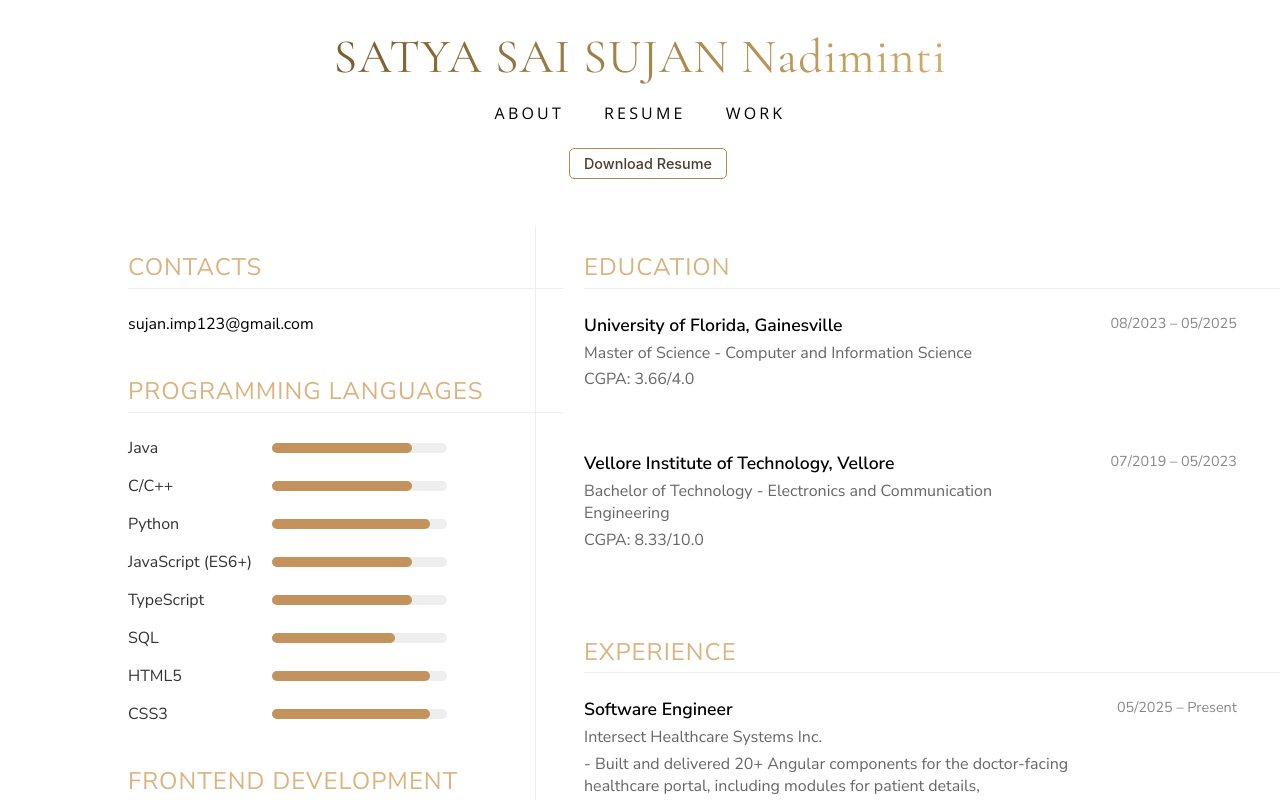
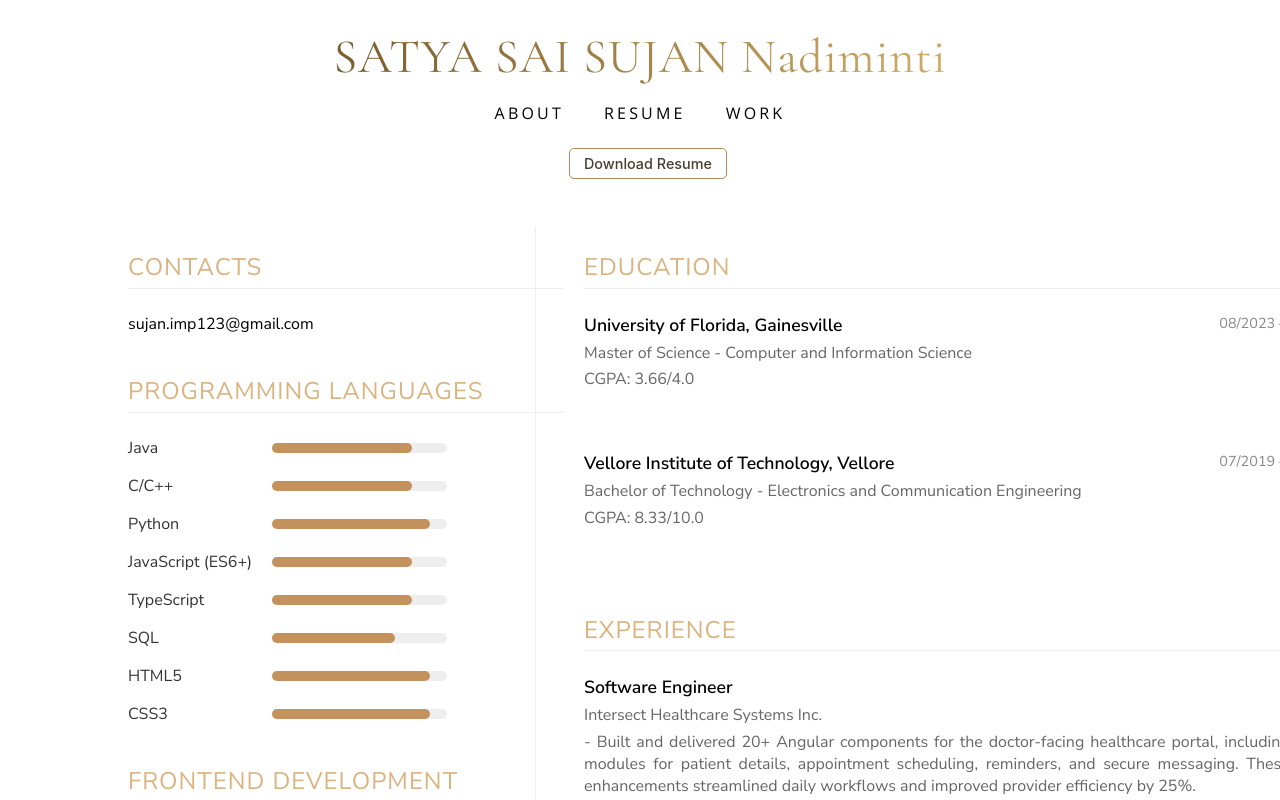
Before and after one commit to NadimintiSujan/sujan-portfolio, a React (Create React App) app: page /resume in a window 1280 px wide. Shown: the top 800 px of the page. Built offline with nearby package versions, Linux system fonts and the light colour scheme; a web font is replaced by a local one.

Commit message:
Updated Resume.css

```diff
--- a/src/components/Resume.css
+++ b/src/components/Resume.css
@@ -15,9 +15,9 @@
 }
 
 .resume-right {
-  width: 60%;
+  width: 70%;                 /* ✅ CHANGED (was 60%) – take more of the right space */
   padding-left: 3rem;
-  padding-right:2rem;
+  padding-right: 2rem;
 }
 
 .resume-right .item {
@@ -28,7 +28,7 @@
 }
 
 .resume-right .item div {
-  max-width: 75%; /* Ensures long text wraps nicely */
+  max-width: 100%;            /* ✅ CHANGED (was 75%) – allow text to fill available space */
 }
 
 .resume-right .item strong {
@@ -39,6 +39,8 @@
   margin: 0.3rem 0;
   font-size: 1rem;
   color: #666;
+  text-align: justify;        /* ✅ NEW */
+  text-justify: inter-word;   /* ✅ NEW */
 }
 
 .block-left {
@@ -75,7 +77,6 @@
   width: 900px; ;
 }
 
-
 .skill-bar {
   display: flex;
   align-items: center;
@@ -109,11 +110,11 @@
 
 /* Adjust these widths as per your skill level */
 .hundred::before       { width: 100%; }
-.ninty::before    { width: 90%; }
-.eighty::before   { width: 80%; }
-.seventy::before   { width: 70%; }
-.sixty::before    { width: 60%; }
-.fifty::before      { width: 50%; }
+.ninty::before         { width: 90%; }
+.eighty::before        { width: 80%; }
+.seventy::before       { width: 70%; }
+.sixty::before         { width: 60%; }
+.fifty::before         { width: 50%; }
 
 .item {
   display: flex;
@@ -141,11 +142,6 @@
   width: 0;
   transition: width 1.6s ease-in-out;
 }
-
-/* Triggered animation (JS will add this class) */
-/* .bar-fill.animate::before {
-  transition: width 1.6s ease-in-out;
-} */
 
 /* Individual skill levels */
 .bar-fill.hundred.animate::before { width: 100%; }
```
